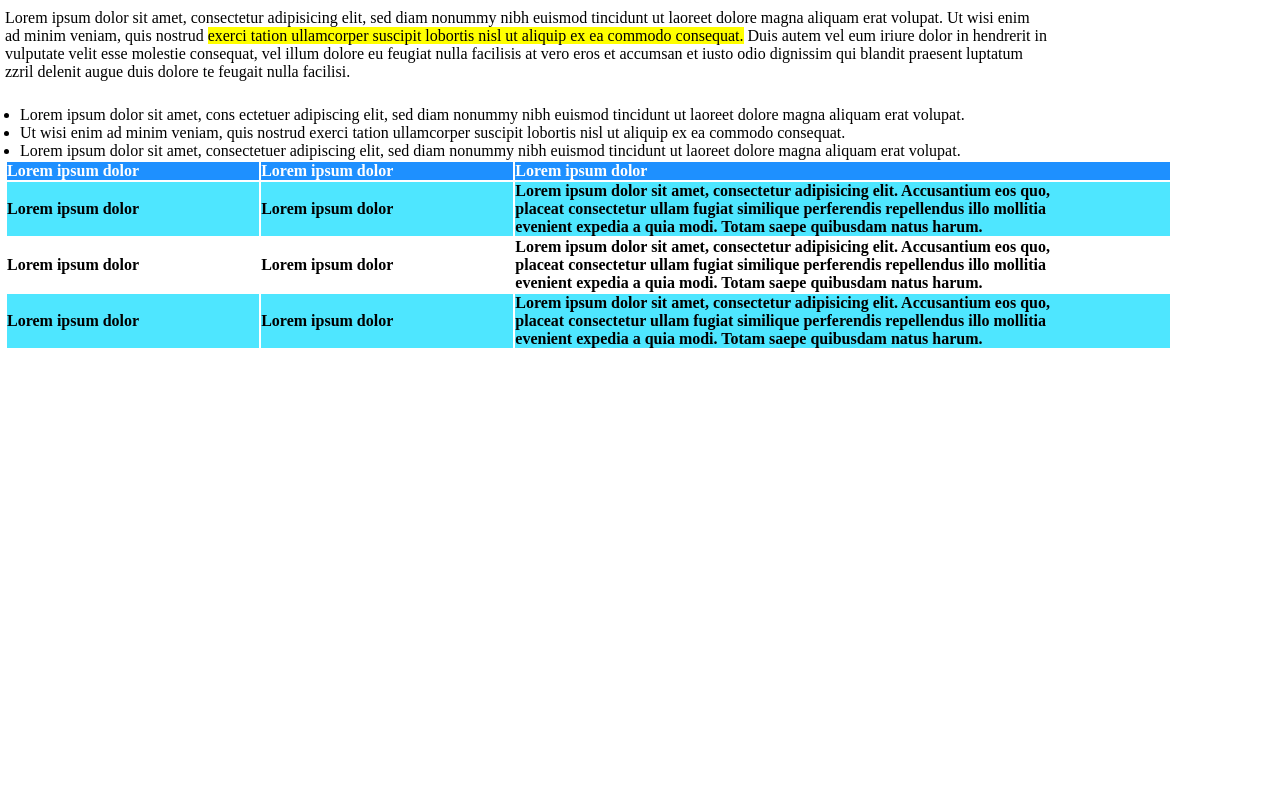
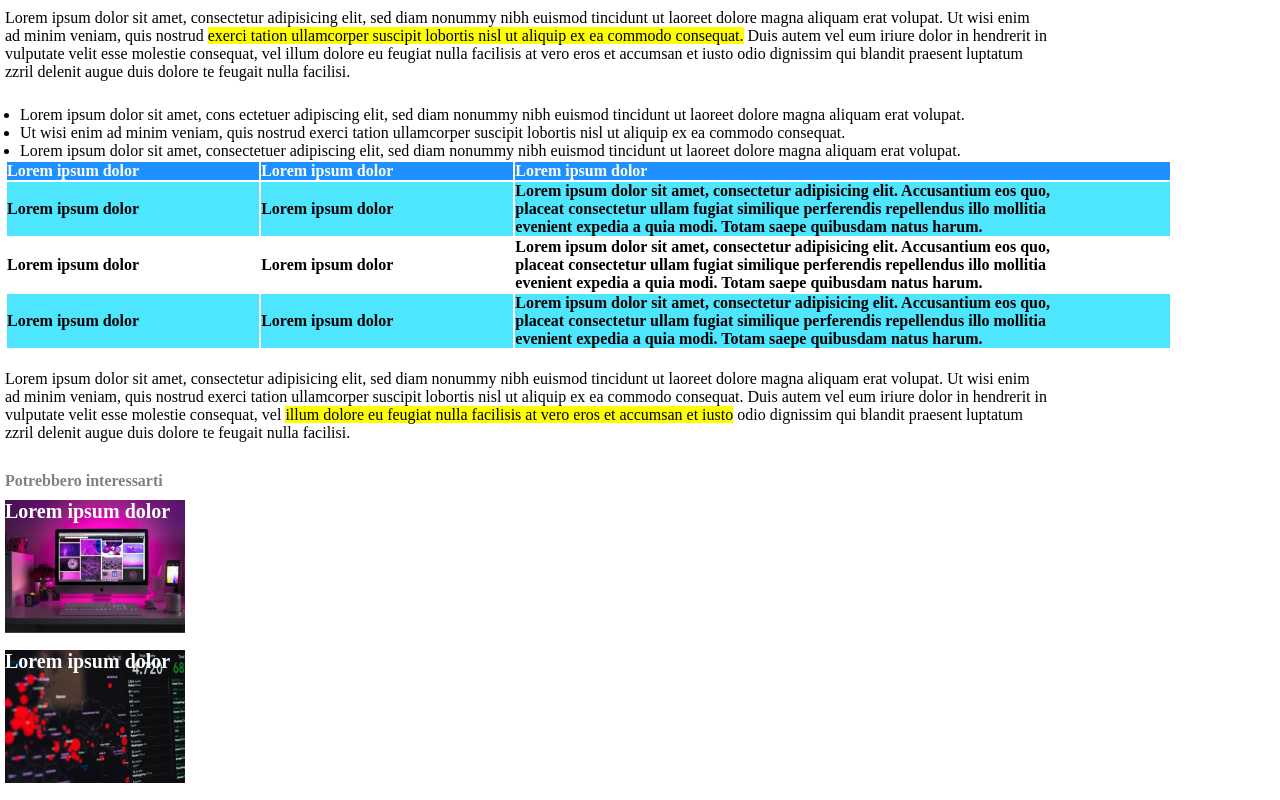
Before and after one commit to michelealiffi/html-css-booleaner, a plain HTML site: page index.html in a window 1280 px wide. Shown: the part 621-1421 px from the top of the page. Before the commit the page ends 971 px from the top, so only its background shows below. Drawn offline with Linux system fonts and the light colour scheme.

Commit message:
Add footer

```diff
--- a/index.html
+++ b/index.html
@@ -65,7 +65,14 @@
                     </th>
                 </tr>
             </table>
+            <p class="desc">
+                Lorem ipsum dolor sit amet, consectetur adipisicing elit, sed diam nonummy nibh euismod tincidunt ut laoreet dolore magna aliquam erat volupat. Ut wisi enim <br>ad minim veniam, quis nostrud exerci tation ullamcorper suscipit lobortis nisl ut aliquip ex ea commodo consequat. Duis autem vel eum iriure dolor in hendrerit in <br>vulputate velit esse molestie consequat, vel <span class="make-evident">illum dolore eu feugiat nulla facilisis at vero eros et accumsan et iusto</span> odio dignissim qui blandit praesent luptatum <br>zzril delenit augue duis dolore te feugait nulla facilisi.
+            </p>
         </main>
-
+        <footer>
+            <p class="foot-1">Potrebbero interessarti</p>
+            <p class="foot-img-1">Lorem ipsum dolor</p>
+            <p class="foot-img-2">Lorem ipsum dolor</p>
+        </footer>
     </body>
 </html>
--- a/style.css
+++ b/style.css
@@ -26,12 +26,17 @@ ul {
 }
 
 table {
-    border: none;
+    border-inline-color: transparent;
 }
 
 th {
     padding-right: 120px;
     text-align: left;
+}
+
+footer {
+    padding-top: 10px;
+    padding-left: 5px;
 }
 
 .logo {
@@ -70,3 +75,34 @@ th {
 .table-2 {
     background-color: rgb(78, 230, 255);
 }
+
+.foot-1 {
+    color: grey;
+    padding-top: 20px;
+    padding-bottom: 10px;
+    font-weight: bold;
+}
+
+.foot-img-1 {
+    color: white;
+    font-size: 20px;
+    font-weight: bold;
+    padding-bottom: 10px;
+    background-image: url(img/monitor.jpg);
+    background-size: 200px;
+    width: 180px;
+    height: 150px;
+    background-repeat: no-repeat;
+}
+
+.foot-img-2 {
+    color: white;
+    font-size: 20px;
+    font-weight: bold;
+    padding-bottom: 10px;
+    background-image: url(img/graph.jpg);
+    background-size: 200px;
+    width: 180px;
+    height: 150px;
+    background-repeat: no-repeat;
+}
```
